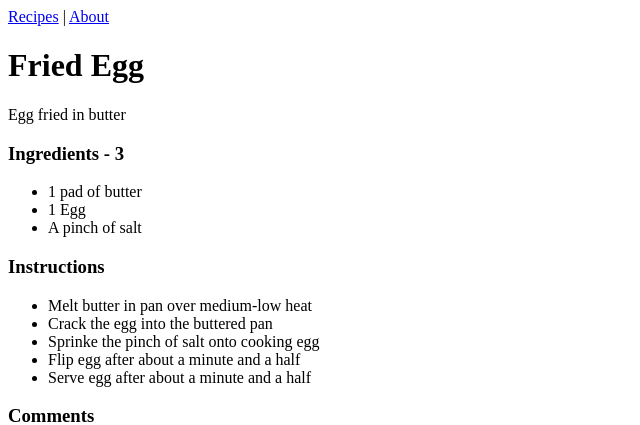
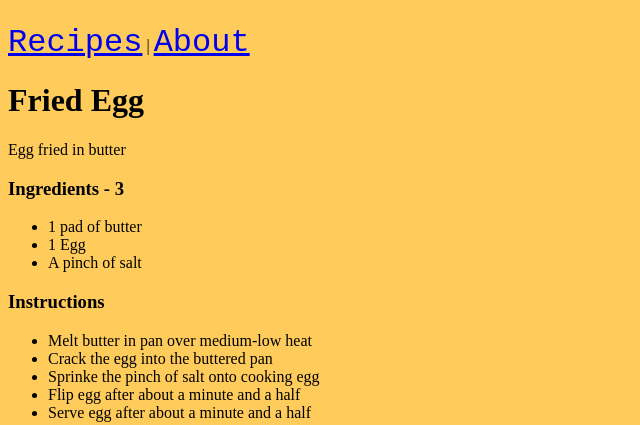
Before and after one commit to ARBUCHELI/FLASK-COOKING-APP-FOR-EXPERIMENTS, a Flask app: page /recipe/1 in a window 1280 px wide. Shown: the top 425 px of the page, without its empty margins (0-640 px from the left). Run offline with Flask 3, Linux system fonts and the light colour scheme.

Commit message:
adding images and style

```diff
--- a/templates/base.html
+++ b/templates/base.html
@@ -1,12 +1,12 @@
 <!DOCTYPE html>
-<html>
+<html style="background-color: #ffcc5c; margin-top: 1em;">
   <body>
     <div>
       <!-- Replace URL string with url_for -->
-      <a href="{{ url_for('index')}}">Recipes</a>
+      <a href="{{ url_for('index')}}" style="font-family: Courier New; font-size: 2em;">Recipes</a>
       |
       <!-- Replace URL string with url_for -->
-      <a href="{{ url_for('about')}}">About</a>
+      <a href="{{ url_for('about')}}" style="font-family: Courier New; font-size: 2em;">About</a>
     </div>
     {% block content %}
     {% endblock %}
--- a/templates/index.html
+++ b/templates/index.html
@@ -1,7 +1,8 @@
 {% extends "base.html" %}
 {% block content %}
-  <h1>Cooking By Myself</h1>
-  <p>Welcome to my cookbook. These are recipes I like.</p>
+  <img style=" display: block; margin-left: auto; margin-right: auto; border-radius: 5px; border: 1px solid #c94c4c" src="https://raw.githubusercontent.com/ARBUCHELI/adopt-a-pet-flask-project/master/adopt_a_pet.jpg" alt="Adopt a Pet" width="200" height="200">
+  <h1 style="font-family: Courier New; font-size: 4em; font-weight: bold; text-align: center; color: #6A5ACD;">Cooking By Myself</h1>
+  <p style="font-family: Courier New; font-size: 1.5em;">Welcome to my cookbook. These are recipes I like.</p>
   {% for id, name in template_recipes.items() %}
     <p><a href="{{ url_for('recipe', id=id) }}">{{ name }}</a></p>
   {% endfor %}
```
Also changed, not shown: 123721-OQEG19-362.jpg (added).
